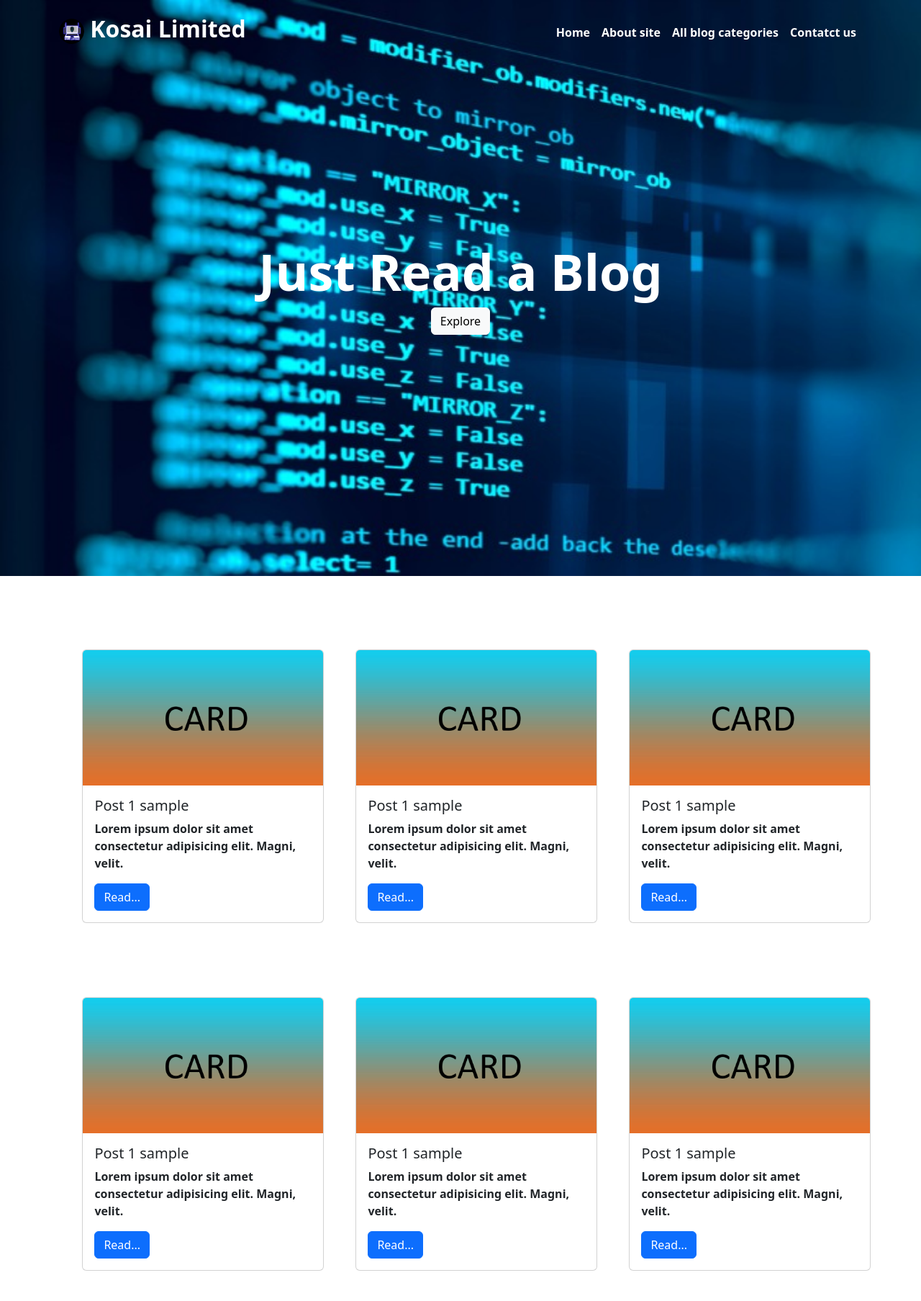
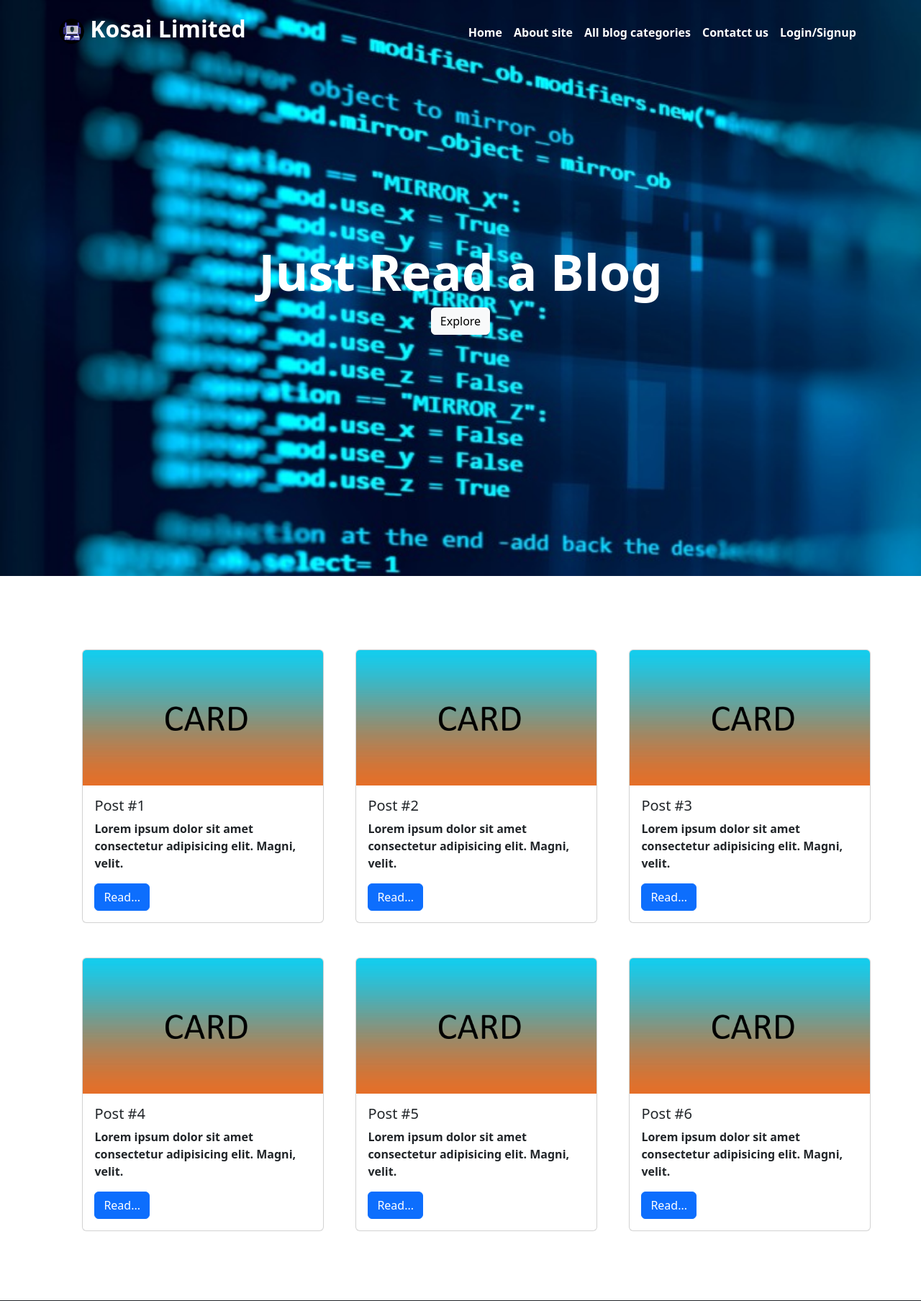
Before and after one commit to ashraful9194/3-1-Project, a PHP site: page / in a window 1280 px wide. Shown: the top 1807 px of the page at 72% size. Run offline with PHP 8.4, Linux system fonts and the light colour scheme.

Commit message:
log out added

```diff
--- a/index.html
+++ b/index.php
@@ -1,3 +1,14 @@
+<?php
+try {
+  //code...
+
+  require_once 'pages/config.php';
+} catch (\Throwable $e) {
+  //throw $th;
+  die($e->getMessage());
+  exit();
+}
+?>
 <!doctype html>
 <html lang="en">
   <head>
@@ -44,6 +55,23 @@
                 <li class="nav-item"><a href="#" class="nav-link text-white">About site</a></li>
                 <li class="nav-item"><a href="#" class="nav-link text-white">All blog categories</a></li>
                 <li class="nav-item"><a href="#" class="nav-link text-white">Contatct us</a></li>
+                <?php
+                  if(isset($_SESSION['id']))
+                  {
+                ?>
+                <li class="nav-item"><a href="pages/edit_profile.php" class="nav-link text-white">Profile</a></li>
+                <form action="logout.php" method="post">
+                  <li class="nav-item">
+                    <input type="submit" value="Logout" class="btn btn-light">
+                  </li>
+                </form>
+                <?php
+                  } else {
+                ?>
+                <li class="nav-item"><a href="pages/login.php" class="nav-link text-white">Login/Signup</a></li>
+              <?php
+                  }
+              ?>
               </ul>
             </div>
         </div>
@@ -65,123 +93,49 @@
     <!--Row 1-->
     <div class="container "id="cardcontainer">
       <div class="row">
-        <div class="col-lg-4 ">
+        <?php
+        $posts = [
+          [
+            'title' => 'Post #1',
+            'desc' => 'Lorem ipsum dolor, sit amet consectetur adipisicing elit. Soluta, ipsum?',
+          ],
+          [
+            'title' => 'Post #2',
+            'desc' => 'Lorem ipsum dolor, sit amet consectetur adipisicing elit. Soluta, ipsum?',
+          ],
+          [
+            'title' => 'Post #3',
+            'desc' => 'Lorem ipsum dolor, sit amet consectetur adipisicing elit. Soluta, ipsum?',
+          ],
+          [
+            'title' => 'Post #4',
+            'desc' => 'Lorem ipsum dolor, sit amet consectetur adipisicing elit. Soluta, ipsum?',
+          ],
+          [
+            'title' => 'Post #5',
+            'desc' => 'Lorem ipsum dolor, sit amet consectetur adipisicing elit. Soluta, ipsum?',
+          ],
+          [
+            'title' => 'Post #6',
+            'desc' => 'Lorem ipsum dolor, sit amet consectetur adipisicing elit. Soluta, ipsum?',
+          ],
+        ];
+        for($i=0; $i<count($posts); $i++) {
+          ?>
+        <div class="col-lg-4 mb-5">
           <!--Bootstrap cards1-->
           <div class="card" style="width: 21rem;">
           <img src="assets_home/card sample.jpg" alt="Card one" class="card-img-top">
           <div class="card-body">
-            <h5 class="card-title">Post 1 sample</h5>
+            <h5 class="card-title"><?php echo $posts[$i]['title'] ?></h5>
             <p class="card-text">Lorem ipsum dolor sit amet consectetur adipisicing elit. Magni, velit.</p>
             <a href="#" class="btn btn-primary">Read...</a>
           </div>
           </div>
         </div>
-
-         <!--Bootstrap cards2-->
-        <div class="col-lg-4">
-          <div class="card" style="width: 21rem;">
-          <img src="assets_home/card sample.jpg" alt="Card one" class="card-img-top">
-          <div class="card-body">
-            <h5 class="card-title">Post 1 sample</h5>
-            <p class="card-text">Lorem ipsum dolor sit amet consectetur adipisicing elit. Magni, velit.</p>
-            <a href="#" class="btn btn-primary">Read...</a>
-          </div>
-          </div>
-        </div>
-
-         <!--Bootstrap cards3-->
-        <div class="col-lg-4">
-          <div class="card" style="width: 21rem;">
-          <img src="assets_home/card sample.jpg" alt="Card one" class="card-img-top">
-          <div class="card-body">
-            <h5 class="card-title">Post 1 sample</h5>
-            <p class="card-text">Lorem ipsum dolor sit amet consectetur adipisicing elit. Magni, velit.</p>
-            <a href="#" class="btn btn-primary">Read...</a>
-          </div>
-          </div>
-        </div>
-      </div>
-    </div>
-
-    <!--Row 2-->
-    <div class="container "id="cardcontainer">
-      <div class="row">
-        <div class="col-lg-4 ">
-          <!--Bootstrap cards 4-->
-          <div class="card" style="width: 21rem;">
-          <img src="assets_home/card sample.jpg" alt="Card one" class="card-img-top">
-          <div class="card-body">
-            <h5 class="card-title">Post 1 sample</h5>
-            <p class="card-text">Lorem ipsum dolor sit amet consectetur adipisicing elit. Magni, velit.</p>
-            <a href="#" class="btn btn-primary">Read...</a>
-          </div>
-          </div>
-        </div>
-
-         <!--Bootstrap cards 5-->
-        <div class="col-lg-4">
-          <div class="card" style="width: 21rem;">
-          <img src="assets_home/card sample.jpg" alt="Card one" class="card-img-top">
-          <div class="card-body">
-            <h5 class="card-title">Post 1 sample</h5>
-            <p class="card-text">Lorem ipsum dolor sit amet consectetur adipisicing elit. Magni, velit.</p>
-            <a href="#" class="btn btn-primary">Read...</a>
-          </div>
-          </div>
-        </div>
-
-         <!--Bootstrap cards 6-->
-        <div class="col-lg-4">
-          <div class="card" style="width: 21rem;">
-          <img src="assets_home/card sample.jpg" alt="Card one" class="card-img-top">
-          <div class="card-body">
-            <h5 class="card-title">Post 1 sample</h5>
-            <p class="card-text">Lorem ipsum dolor sit amet consectetur adipisicing elit. Magni, velit.</p>
-            <a href="#" class="btn btn-primary">Read...</a>
-          </div>
-          </div>
-        </div>
-      </div>
-    </div>
-
-    <!--Row 3-->
-    <div class="container "id="cardcontainer">
-      <div class="row">
-        <div class="col-lg-4 ">
-          <!--Bootstrap cards 7-->
-          <div class="card" style="width: 21rem;">
-          <img src="assets_home/card sample.jpg" alt="Card one" class="card-img-top">
-          <div class="card-body">
-            <h5 class="card-title">Post 1 sample</h5>
-            <p class="card-text">Lorem ipsum dolor sit amet consectetur adipisicing elit. Magni, velit.</p>
-            <a href="#" class="btn btn-primary">Read...</a>
-          </div>
-          </div>
-        </div>
-
-         <!--Bootstrap cards 8-->
-        <div class="col-lg-4">
-          <div class="card" style="width: 21rem;">
-          <img src="assets_home/card sample.jpg" alt="Card one" class="card-img-top">
-          <div class="card-body">
-            <h5 class="card-title">Post 1 sample</h5>
-            <p class="card-text">Lorem ipsum dolor sit amet consectetur adipisicing elit. Magni, velit.</p>
-            <a href="#" class="btn btn-primary">Read...</a>
-          </div>
-          </div>
-        </div>
-
-         <!--Bootstrap cards 9-->
-        <div class="col-lg-4">
-          <div class="card" style="width: 21rem;">
-          <img src="assets_home/card sample.jpg" alt="Card one" class="card-img-top">
-          <div class="card-body">
-            <h5 class="card-title">Post 1 sample</h5>
-            <p class="card-text">Lorem ipsum dolor sit amet consectetur adipisicing elit. Magni, velit.</p>
-            <a href="#" class="btn btn-primary">Read...</a>
-          </div>
-          </div>
-        </div>
+        <?php
+        }
+        ?>
       </div>
     </div>
 
@@ -292,3 +246,5 @@
     -->
   </body>
 </html>
+<?php
+?>
--- a/pages/config.php
+++ b/pages/config.php
@@ -1,10 +1,16 @@
 <?php
 session_start();
+
 $dbHost='localhost';
 $dbName='kosai_limited_users';
 $dbUsername='root';
 $dbPassword='';
 
-$dbc=mysqli_connect($dbHost,$dbUsername,$dbPassword,$dbName);
+try {
+    $dbc=mysqli_connect($dbHost,$dbUsername,$dbPassword,$dbName);
+} catch(Exception $e) {
+    die('MySQL Connect Error: ' . $e->getMessage());
+    exit();
+}
 
 ?>
--- a/pages/login_process.php
+++ b/pages/login_process.php
@@ -15,11 +15,10 @@ if(isset($_POST['sublogin']))
         {
             // die(json_encode(['row' => $row]));
 
-            $_SESSION["login_sess"]="1";
             $_SESSION["login_email"]=$row['email'];
             $_SESSION["f_name"]=$row['fname'];
             $_SESSION["id"]=$row['id'];
-            header("location:edit_profile.php");
+            header("location: ../");
             exit();
         }
         else
```
Also changed, not shown: logout.php (added, +9 -0 lines), 1 other file.
